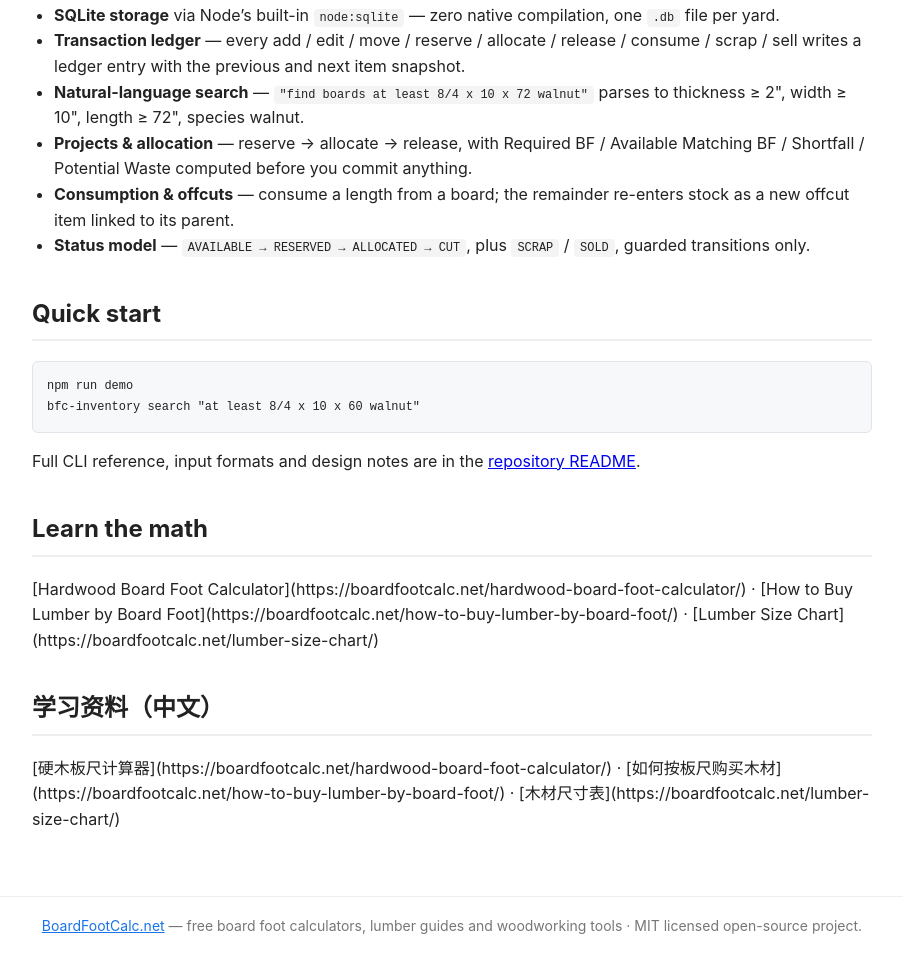
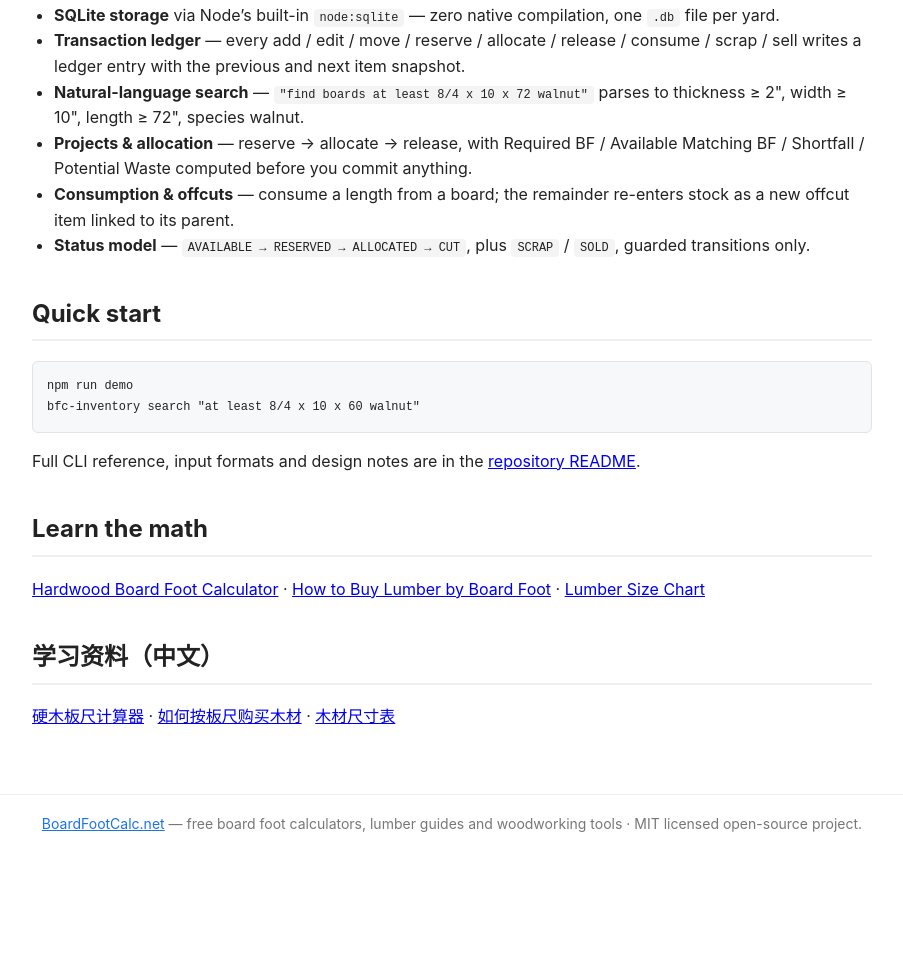
Before and after one commit to anleeylee/lumber-inventory-manager, a website: page docs/index.html in a window 1280 px wide. Shown: the part 447-1425 px from the top of the page, without its empty margins (188-1091 px from the left). After the commit the page ends 1322 px from the top, so only its background shows below. Drawn offline with Linux system fonts and the light colour scheme.

Commit message:
SEO: point anchor links at topic-specific boardfootcalc.net pages

```diff
--- a/docs/index.html
+++ b/docs/index.html
@@ -59,8 +59,8 @@
 </header>
 <main>
   <section>
-    <p>Part of the open-source <a href="https://boardfootcalc.net">BoardFootCalc</a> desktop tool suite — the same board-foot math as the
-    <a href="https://boardfootcalc.net">online lumber calculators</a>, offline and scriptable on your own machine.</p>
+    <p>Part of the open-source <a href="https://boardfootcalc.net/hardwood-board-foot-calculator/">BoardFootCalc</a> desktop tool suite — the same board-foot math as the
+    <a href="https://boardfootcalc.net/hardwood-board-foot-calculator/">online lumber calculators</a>, offline and scriptable on your own machine.</p>
   </section>
 
   <h2>Features</h2>
@@ -77,13 +77,13 @@ bfc-inventory search "at least 8/4 x 10 x 60 walnut"</code></pre>
   <p>Full CLI reference, input formats and design notes are in the <a href="https://github.com/anleeylee/lumber-inventory-manager">repository README</a>.</p>
 
   <h2>Learn the math</h2>
-  <p>[Hardwood Board Foot Calculator](https://boardfootcalc.net/hardwood-board-foot-calculator/) · [How to Buy Lumber by Board Foot](https://boardfootcalc.net/how-to-buy-lumber-by-board-foot/) · [Lumber Size Chart](https://boardfootcalc.net/lumber-size-chart/)</p>
+  <p><a href="https://boardfootcalc.net/hardwood-board-foot-calculator/">Hardwood Board Foot Calculator</a> · <a href="https://boardfootcalc.net/how-to-buy-lumber-by-board-foot/">How to Buy Lumber by Board Foot</a> · <a href="https://boardfootcalc.net/lumber-size-chart/">Lumber Size Chart</a></p>
 
   <h2>学习资料（中文）</h2>
-  <p>[硬木板尺计算器](https://boardfootcalc.net/hardwood-board-foot-calculator/) · [如何按板尺购买木材](https://boardfootcalc.net/how-to-buy-lumber-by-board-foot/) · [木材尺寸表](https://boardfootcalc.net/lumber-size-chart/)</p>
+  <p><a href="https://boardfootcalc.net/hardwood-board-foot-calculator/">硬木板尺计算器</a> · <a href="https://boardfootcalc.net/how-to-buy-lumber-by-board-foot/">如何按板尺购买木材</a> · <a href="https://boardfootcalc.net/lumber-size-chart/">木材尺寸表</a></p>
 </main>
 <footer>
-  <a href="https://boardfootcalc.net">BoardFootCalc.net</a> — free board foot calculators, lumber guides and woodworking tools · MIT licensed open-source project.
+  <a href="https://boardfootcalc.net/hardwood-board-foot-calculator/">BoardFootCalc.net</a> — free board foot calculators, lumber guides and woodworking tools · MIT licensed open-source project.
 </footer>
 </body>
 </html>
```
Also changed, not shown: docs/README.zh-CN.md (+2 -2 lines), README.md.
